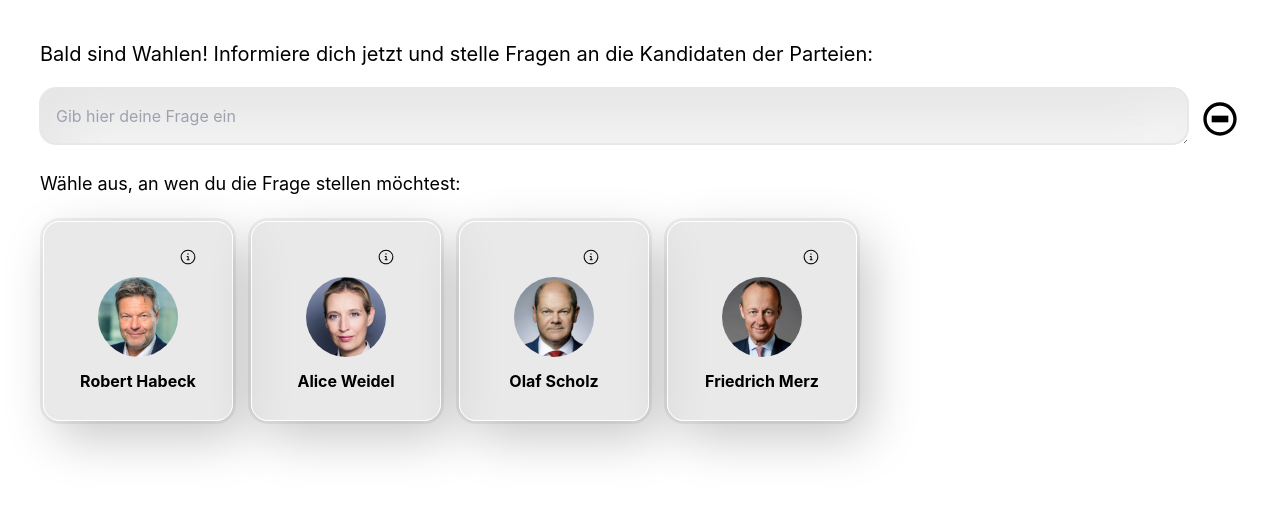
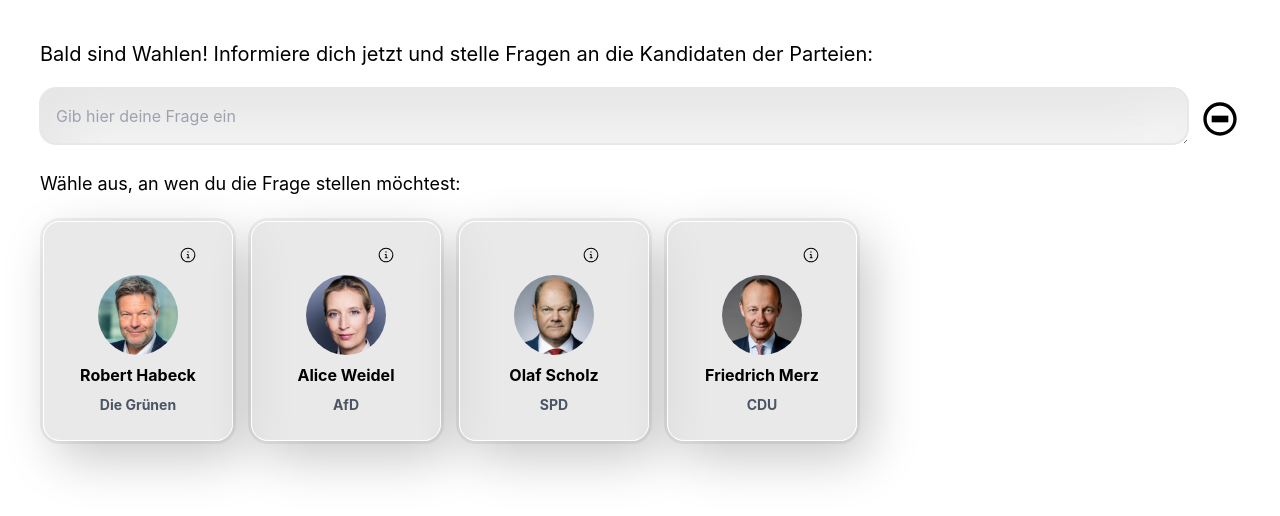
Before and after one commit to potpiejimmy/ask-a-person, a React (Create React App) app: page / in a window 1280 px wide. Shown: the top 516 px of the page. Built offline with nearby package versions, Linux system fonts and the light colour scheme.

Commit message:
add party info

```diff
--- a/src/App.tsx
+++ b/src/App.tsx
@@ -22,22 +22,26 @@
     response: ""
   };
 
-  const availablePersons: { [key: string]: { name: string; info: string } } = {
+  const availablePersons: { [key: string]: { name: string; info: string, partei: string } } = {
     "habeck": {
       name: "Robert Habeck",
-      info: "https://www.gruene.de/leute/robert-habeck"
+      info: "https://www.gruene.de/leute/robert-habeck",
+      partei: "Die Grünen"
     },
     "weidel": {
       name: "Alice Weidel",
-      info: "https://www.afd.de/alice-weidel"
+      info: "https://www.afd.de/alice-weidel",
+      partei: "AfD"
     },
     "scholz": {
       name: "Olaf Scholz",
-      info: "https://olaf-scholz.spd.de/start"
+      info: "https://olaf-scholz.spd.de/start",
+      partei: "SPD"
     },
     "merz": {
       name: "Friedrich Merz",
-      info: "https://www.merz.cdu.de/"
+      info: "https://www.merz.cdu.de/",
+      partei: "CDU"
     }
   }
 
@@ -146,7 +150,12 @@
       <div className="flex flex-row gap-3 flex-wrap">
         {Object.keys(availablePersons).map((key) => (
           <div key={key}>
-            <Checkbox id={key} disabled={personContext[key].loading} label={availablePersons[key].name} info={availablePersons[key].info} checked={personContext[key].checked} onChange={checked => personSelected(key, checked)}/>
+            <Checkbox id={key} disabled={personContext[key].loading}
+                    label={availablePersons[key].name}
+                    info={availablePersons[key].info}
+                    subInfo={availablePersons[key].partei}
+                    checked={personContext[key].checked}
+                    onChange={checked => personSelected(key, checked)}/>
           </div>
         ))}
       </div>
--- a/src/components/Checkbox.css
+++ b/src/components/Checkbox.css
@@ -1,7 +1,7 @@
 .card {
     box-sizing: border-box;
     width: 190px;
-    height: 200px;
+    height: 220px;
     background: rgba(217, 217, 217, 0.58);
     border: 1px solid white;
     box-shadow: 12px 17px 51px rgba(0, 0, 0, 0.22);
--- a/src/components/Checkbox.tsx
+++ b/src/components/Checkbox.tsx
@@ -5,6 +5,7 @@
     id: string;
     label: string;
     info: string;
+    subInfo: string;
     disabled: boolean;
     checked: boolean;
     onChange: (checked: boolean) => void;
@@ -17,12 +18,15 @@
             <div className="card">
                 <div className="flex flex-col gap-3 items-end">
                     <a href={props.info} target="_blank" rel="noreferrer"><GoInfo/></a>
-                    <div className="flex flex-col gap-3 items-center">
+                    <div className="flex flex-col gap-2 items-center">
                         <div>
                             <img src={'/persons/' + props.id + '.jpg'} alt={props.label} className="rounded-full w-20 h-20"/>
                         </div>
                         <div>
                             {props.label}
+                        </div>
+                        <div className="text-sm text-gray-600">
+                            {props.subInfo}
                         </div>
                     </div>
                 </div>
```
